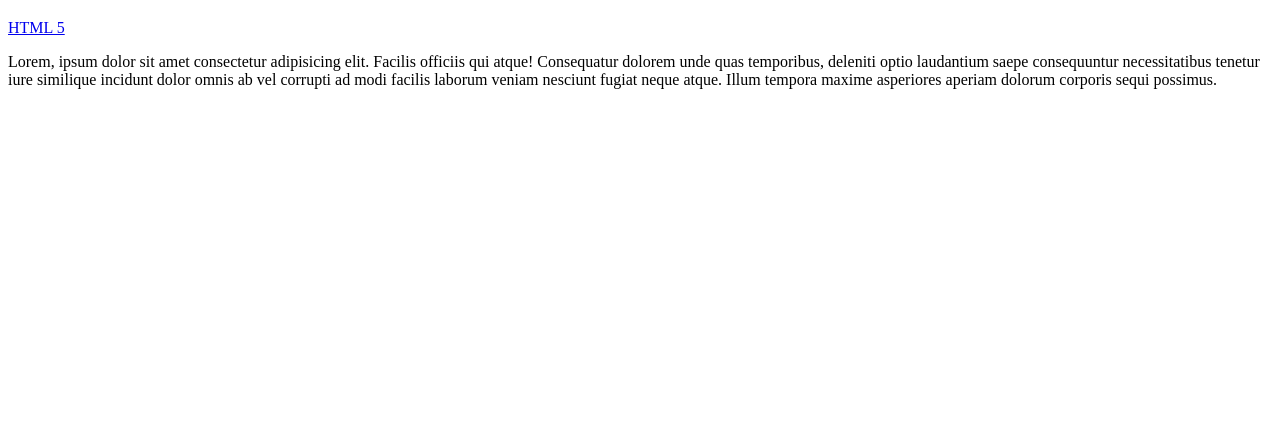
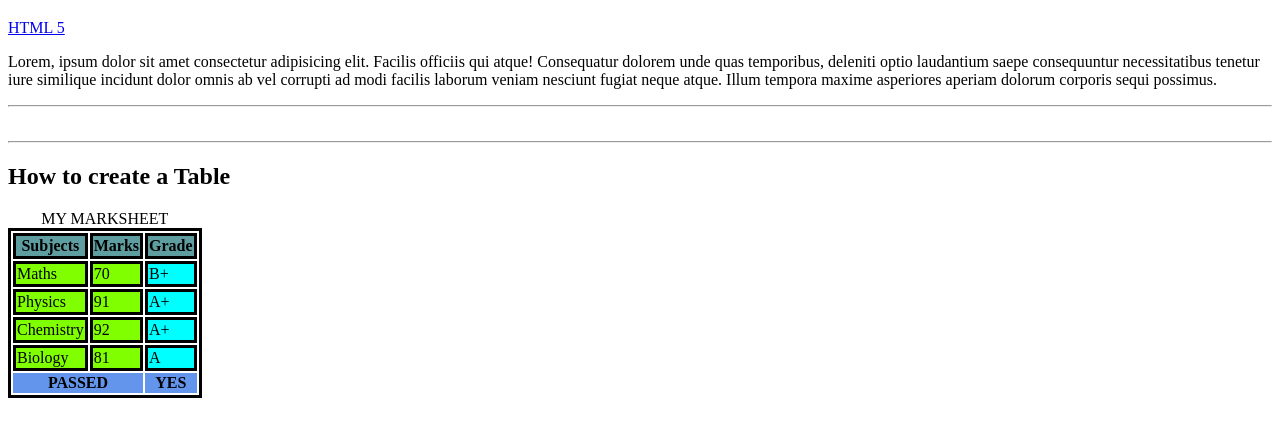
Before and after one commit to adarshooo1/HTML, a plain HTML site: page page2.html in a window 1280 px wide. Shown: the part 61-498 px from the top of the page. Drawn offline with Linux system fonts and the light colour scheme.

Commit message:
HTML Files Updated

```diff
--- a/page2.html
+++ b/page2.html
@@ -13,5 +13,60 @@
     <p>Lorem, ipsum dolor sit amet consectetur adipisicing elit. Facilis officiis qui atque! Consequatur dolorem unde quas temporibus,
         deleniti optio laudantium saepe consequuntur necessitatibus tenetur iure similique incidunt dolor omnis ab vel corrupti ad
         modi facilis laborum veniam nesciunt fugiat neque atque. Illum tempora maxime asperiores aperiam dolorum corporis sequi possimus.</p>
+
+        <hr>
+        <br>
+        <hr>
+
+        <H2>How to create a Table</H2>
+
+        <Table style="border:solid black;">
+            <caption>MY MARKSHEET</caption>
+            <colgroup>
+                <col span="2" style="background-color: chartreuse;">
+                <col span="1" style="background-color: aqua;">
+            </colgroup>
+
+
+
+            <thead style="background-color: cadetblue;"> <!--This the table header-->
+                <tr>
+                    <th style="border:solid black;" >Subjects</th>
+                    <th style="border:solid black;" >Marks</th>
+                    <th style="border:solid black;" >Grade</th>
+                </tr>
+            </thead>
+
+            <tbody> <!--This the table body-->
+                <tr>
+                    <td style="border:solid black;">Maths</td>
+                    <td style="border:solid black;">70</td>
+                    <td style="border:solid black;">B+</td>
+                </tr>
+                <tr>
+                    <td style="border:solid black;">Physics</td>
+                    <td style="border:solid black;">91</td>
+                    <td style="border:solid black;">A+</td>
+                </tr>
+                <tr>
+                    <td style="border:solid black;">Chemistry</td>
+                    <td style="border:solid black;">92</td>
+                    <td style="border:solid black;">A+</td>
+                </tr>
+                <tr>
+                    <td style="border:solid black;">Biology</td>
+                    <td style="border:solid black;">81</td>
+                    <td style="border:solid black;">A</td>
+                </tr>
+            </tbody>
+
+            <tfoot style="background-color: cornflowerblue;"> <!--This the table footer-->
+                <tr>
+                    <th colspan="2" >PASSED</th>
+                    <th>YES</th>
+                </tr>
+            </tfoot>
+        </Table>
+
 </body>
 </html>
```
